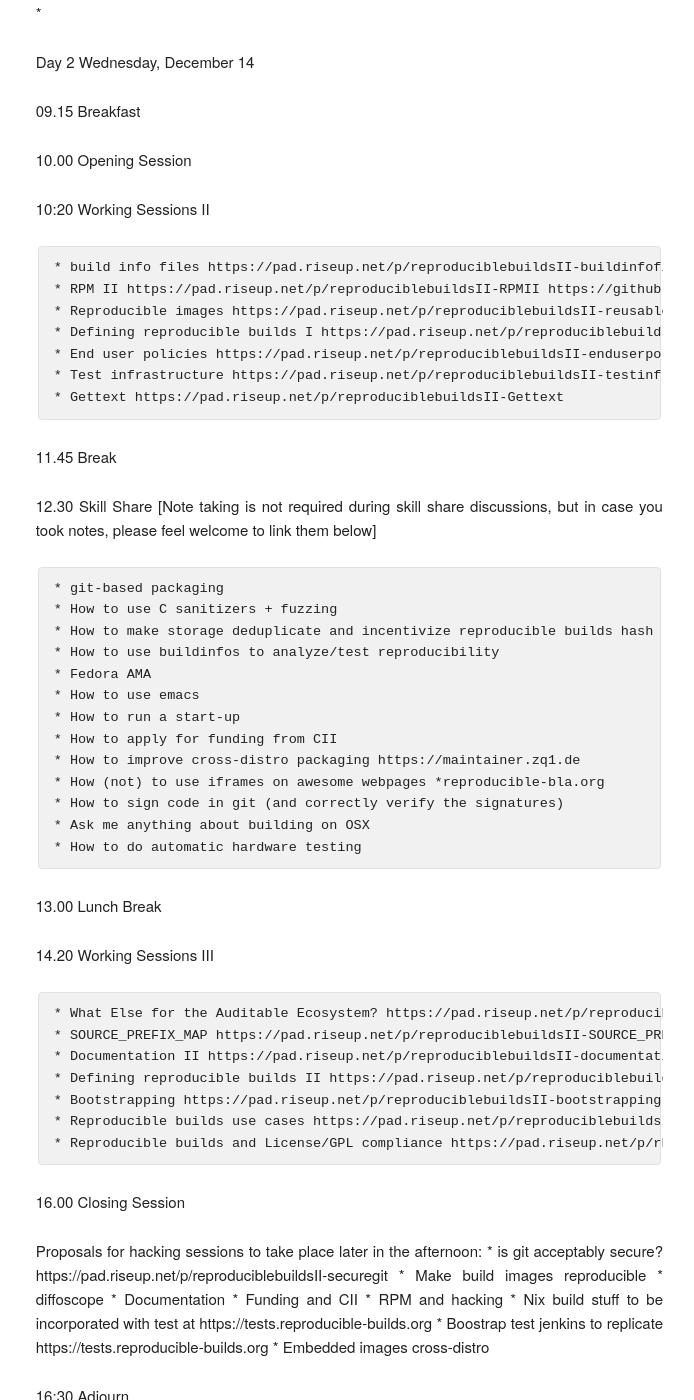
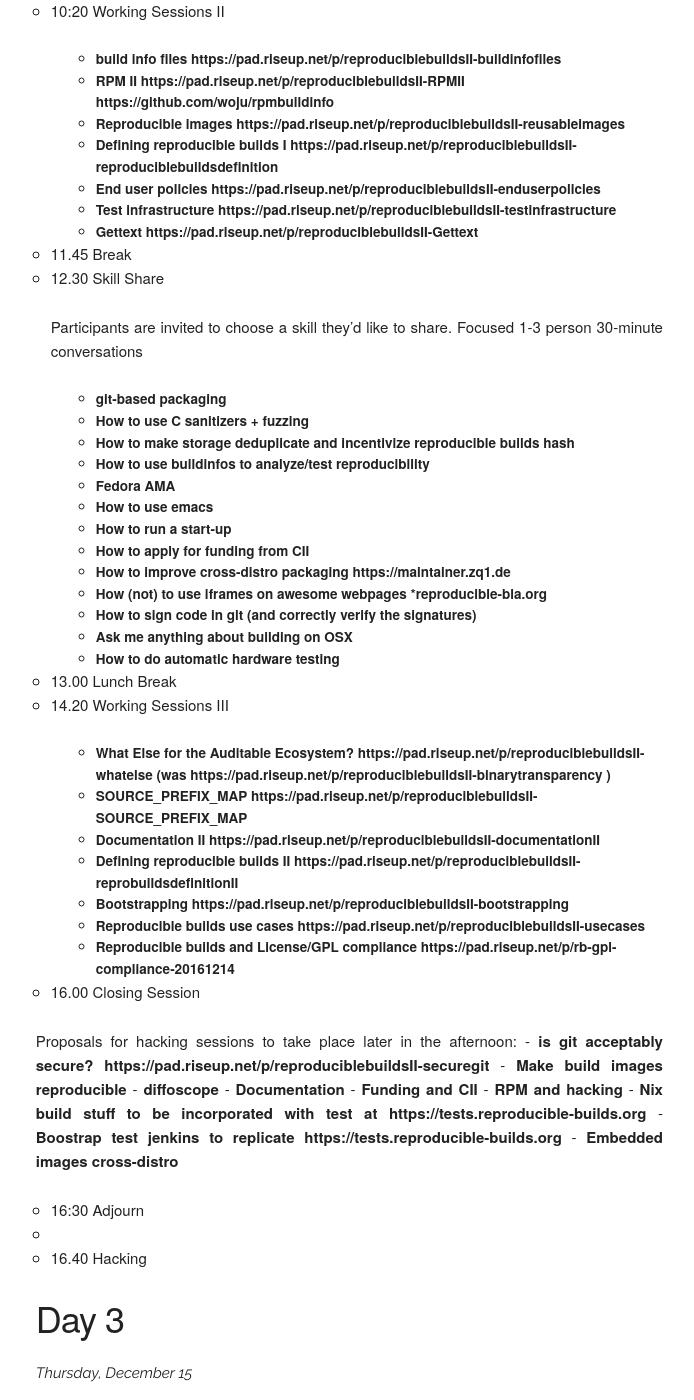
Before and after one commit to prototypefund/reproducible-website, a Jekyll site: the page built from _events/berlin2016/agenda.md, in a window 1280 px wide and 1400 px high, scrolled down 1349 px. Shown: the whole window, without its empty margins (457-1151 px from the left). Built offline with Jekyll 4.4.1, drawn with Linux system fonts in a browser that asks for light colours; some web fonts are replaced; some of the changed text lies outside the part shown.

Commit message:
reformat
Signed-off-by: Holger Levsen <holger@layer-acht.org>

```diff
--- a/_events/berlin2016/agenda.md
+++ b/_events/berlin2016/agenda.md
@@ -6,182 +6,157 @@
 permalink: /events/berlin2016/agenda/
 ---
 
-Reproducible Builds Summit II
-December 13-15, 2016. Berlin, Germany
-
-Agenda
 
 Day 1
-Tuesday, December 13
+-----
 
-09.15 Breakfast
+*Tuesday, December 13*
 
-10.00 Opening Session
+*    09.15 Breakfast
+*    10.00 Opening Session
+*    11.00 Project Showcase
+     -   **Reproducible FreeBSD**
+     -   **Status stretch and buster**
+     -   **buildinfo.debian.net**
+     -   **openSUSE**
+     -   **Test reproducible-builds.org. How we constantly test Debian**
+     -   **Eliminating absolute build paths from debusgging info and other things**
+     -   **OpenWrt, coreboot, LEDE**
+     -   **F-Droid. Reproducible Adroid apps**
+     -   **Building reproducible Tails ISO images [work in progress]**
+*    11.50 Break
+*    12.15 Agenda Brainstorming https://pad.riseup.net/p/reproduciblebuildsII-agendabrainstorming
 
-11.00 Project Showcase
+*    13.20 Lunch Break
+*    14.30 Working Sessions I
+     -   **diffoscope https://pad.riseup.net/p/reproduciblebuildsII-diffoscop**
+     -   **reprotest https://pad.riseup.net/p/reproduciblebuildsII-reprotest**
+     -   **Documentation https://pad.riseup.net/p/reproduciblebuildsII-documentation**
+     -   **User verification https://pad.riseup.net/p/reproduciblebuildsII-userverification**
+     -   **Embedded https://pad.riseup.net/p/reproduciblebuildsII-embedded**
+     -   **RPM https://pad.riseup.net/p/reproduciblebuildsII-RPM**
 
-	* Reproducible FreeBSD
-	* Status stretch and buster
-	* buildinfo.debian.net
-	* openSUSE
-	* Test reproducible-builds.org. How we constantly test Debian
-	* Eliminating absolute build paths from debusgging info and other things
-	* OpenWrt, coreboot, LEDE
-	* F-Droid. Reproducible Adroid apps
-	* Building reproducible Tails ISO images [work in progress]
+*    16.00 Closing Session
 
-11.50 Break
+*    Proposals for hacking sessions to take place later in the afternoon:
+     -   **SquashFS**
+     -   **FreeBSD filesystems**
+     -   **Pyton packages in git**
+     -   **Gettext**
+     -   **Make diffoscope deal with Android apks**
+     -   **Markdowns**
 
-12.15 Agenda Brainstorming
-https://pad.riseup.net/p/reproduciblebuildsII-agendabrainstorming
+*    16:20 Adjourn
+*    16:30 Hacking
+     -   **http://pkgsrc.se/files.php?messageId=20161213154459.CB044FBA6@cvs.NetBSD.org**
 
-13.20 Lunch Break
+Day 2
+-----
 
-14.30 Working Sessions I
-	* diffoscope https://pad.riseup.net/p/reproduciblebuildsII-diffoscope
-	* reprotest https://pad.riseup.net/p/reproduciblebuildsII-reprotest
-	* Documentation https://pad.riseup.net/p/reproduciblebuildsII-documentation
-	* User verification https://pad.riseup.net/p/reproduciblebuildsII-userverification
-	* Embedded https://pad.riseup.net/p/reproduciblebuildsII-embedded
-	* RPM https://pad.riseup.net/p/reproduciblebuildsII-RPM
+*Wednesday, December 14*
 
-16.00 Closing Session
+*    09.15 Breakfast
+*    10.00 Opening Session
+*    10:20 Working Sessions II
+
+     -   **build info files https://pad.riseup.net/p/reproduciblebuildsII-buildinfofiles**
+     -   **RPM II https://pad.riseup.net/p/reproduciblebuildsII-RPMII https://github.com/woju/rpmbuildinfo**
+     -   **Reproducible images https://pad.riseup.net/p/reproduciblebuildsII-reusableimages**
+     -   **Defining reproducible builds I https://pad.riseup.net/p/reproduciblebuildsII-reproduciblebuildsdefinition**
+     -   **End user policies https://pad.riseup.net/p/reproduciblebuildsII-enduserpolicies**
+     -   **Test infrastructure https://pad.riseup.net/p/reproduciblebuildsII-testinfrastructure**
+     -   **Gettext https://pad.riseup.net/p/reproduciblebuildsII-Gettext**
+
+*    11.45 Break
+*    12.30 Skill Share
+
+     Participants are invited to choose a skill they'd like to share.
+     Focused 1-3 person 30-minute conversations
+
+     -   **git-based packaging**
+     -   **How to use C sanitizers + fuzzing**
+     -   **How to make storage deduplicate and incentivize reproducible builds hash**
+     -   **How to use buildinfos to analyze/test reproducibility**
+     -   **Fedora AMA**
+     -   **How to use emacs**
+     -   **How to run a start-up**
+     -   **How to apply for funding from CII**
+     -   **How to improve cross-distro packaging https://maintainer.zq1.de**
+     -   **How (not) to use iframes on awesome webpages *reproducible-bla.org**
+     -   **How to sign code in git (and correctly verify the signatures)**
+     -   **Ask me anything about building on OSX**
+     -   **How to do automatic hardware testing**
+
+*    13.00 Lunch Break
+*    14.20 Working Sessions III
+
+     -   **What Else for the Auditable Ecosystem? https://pad.riseup.net/p/reproduciblebuildsII-whatelse (was https://pad.riseup.net/p/reproduciblebuildsII-binarytransparency )**
+     -   **SOURCE_PREFIX_MAP https://pad.riseup.net/p/reproduciblebuildsII-SOURCE_PREFIX_MAP**
+     -   **Documentation II https://pad.riseup.net/p/reproduciblebuildsII-documentationII**
+     -   **Defining reproducible builds II https://pad.riseup.net/p/reproduciblebuildsII-reprobuildsdefinitionII**
+     -   **Bootstrapping https://pad.riseup.net/p/reproduciblebuildsII-bootstrapping**
+     -   **Reproducible builds use cases https://pad.riseup.net/p/reproduciblebuildsII-usecases**
+     -   **Reproducible builds and License/GPL compliance https://pad.riseup.net/p/rb-gpl-compliance-20161214**
+
+*    16.00 Closing Session
 
 Proposals for hacking sessions to take place later in the afternoon:
-	* SquashFS
-	* FreeBSD filesystems
-	* Pyton packages in git
-	* Gettext
-	* Make diffoscope deal with Android apks
-	* Markdowns
+     -   **is git acceptably secure? https://pad.riseup.net/p/reproduciblebuildsII-securegit**
+     -   **Make build images reproducible**
+     -   **diffoscope**
+     -   **Documentation**
+     -   **Funding and CII**
+     -   **RPM and hacking**
+     -   **Nix build stuff to be incorporated with test at https://tests.reproducible-builds.org**
+     -   **Boostrap test jenkins to replicate https://tests.reproducible-builds.org**
+     -   **Embedded images cross-distro**
 
-16:20 Adjourn
-
-16:30 Hacking
-[Please feel welcome to add here links to any documentation related to your hacking efforts]
-	* http://pkgsrc.se/files.php?messageId=20161213154459.CB044FBA6@cvs.NetBSD.org
-	*
-	*
-
-Day 2
-Wednesday, December 14
-
-09.15 Breakfast
-
-10.00 Opening Session
-
-10:20 Working Sessions II
-
-	* build info files https://pad.riseup.net/p/reproduciblebuildsII-buildinfofiles
-	* RPM II https://pad.riseup.net/p/reproduciblebuildsII-RPMII https://github.com/woju/rpmbuildinfo
-	* Reproducible images https://pad.riseup.net/p/reproduciblebuildsII-reusableimages
-	* Defining reproducible builds I https://pad.riseup.net/p/reproduciblebuildsII-reproduciblebuildsdefinition
-	* End user policies https://pad.riseup.net/p/reproduciblebuildsII-enduserpolicies
-	* Test infrastructure https://pad.riseup.net/p/reproduciblebuildsII-testinfrastructure
-	* Gettext https://pad.riseup.net/p/reproduciblebuildsII-Gettext
-
-11.45 Break
-
-12.30 Skill Share
-[Note taking is not required during skill share discussions, but in case you took notes, please feel welcome to link them below]
-
-	* git-based packaging
-	* How to use C sanitizers + fuzzing
-	* How to make storage deduplicate and incentivize reproducible builds hash
-	* How to use buildinfos to analyze/test reproducibility
-	* Fedora AMA
-	* How to use emacs
-	* How to run a start-up
-	* How to apply for funding from CII
-	* How to improve cross-distro packaging https://maintainer.zq1.de
-	* How (not) to use iframes on awesome webpages *reproducible-bla.org
-	* How to sign code in git (and correctly verify the signatures)
-	* Ask me anything about building on OSX
-	* How to do automatic hardware testing
-
-13.00 Lunch Break
-
-14.20 Working Sessions III
-
-	* What Else for the Auditable Ecosystem? https://pad.riseup.net/p/reproduciblebuildsII-whatelse (was https://pad.riseup.net/p/reproduciblebuildsII-binarytransparency )
-	* SOURCE_PREFIX_MAP https://pad.riseup.net/p/reproduciblebuildsII-SOURCE_PREFIX_MAP
-	* Documentation II https://pad.riseup.net/p/reproduciblebuildsII-documentationII
-	* Defining reproducible builds II https://pad.riseup.net/p/reproduciblebuildsII-reprobuildsdefinitionII
-	* Bootstrapping https://pad.riseup.net/p/reproduciblebuildsII-bootstrapping
-	* Reproducible builds use cases https://pad.riseup.net/p/reproduciblebuildsII-usecases
-	* Reproducible builds and License/GPL compliance https://pad.riseup.net/p/rb-gpl-compliance-20161214
-
-16.00 Closing Session
-
-Proposals for hacking sessions to take place later in the afternoon:
-	* is git acceptably secure? https://pad.riseup.net/p/reproduciblebuildsII-securegit
-	* Make build images reproducible
-	* diffoscope
-	* Documentation
-	* Funding and CII
-	* RPM and hacking
-	* Nix build stuff to be incorporated with test at https://tests.reproducible-builds.org
-	* Boostrap test jenkins to replicate https://tests.reproducible-builds.org
-	* Embedded images cross-distro
-
-16:30 Adjourn
-
-16.40 Hacking
-[Please feel welcome to add here links to any documentation related to your hacking efforts]
-	*
-	*
-	*
+*    16:30 Adjourn
+*
+*    16.40 Hacking
 
 
 Day 3
-Thursday, December 15
+-----
 
-09.15 Breakfast
+*Thursday, December 15*
 
-10.00 Opening Session
+*    09.15 Breakfast
+*    10.00 Opening Session
+*    10:20 Working Sessions VI
 
-10:20 Working Sessions VI
+     -   **Cross-distro collaboration on reproducible builds https://pad.riseup.net/p/reproduciblebuildsII-crossdistro**
+     -   **Boostrapping II https://pad.riseup.net/p/reproduciblebuildsII-bootstrappingII**
+     -   **Documentation III https://pad.riseup.net/p/reproduciblebuildsII-documentationIII**
+     -   **Binary transparency II https://pad.riseup.net/p/reproduciblebuildsII-binarytransparencyII**
+     -   **State of Reproducible Builds https://pad.riseup.net/p/reproduciblebuildsII-stateofreproduciblebuilds**
 
-	* Cross-distro collaboration on reproducible builds https://pad.riseup.net/p/reproduciblebuildsII-crossdistro
-	* Boostrapping II https://pad.riseup.net/p/reproduciblebuildsII-bootstrappingII
-	* Documentation III https://pad.riseup.net/p/reproduciblebuildsII-documentationIII
-	* Binary transparency II https://pad.riseup.net/p/reproduciblebuildsII-binarytransparencyII
-	* State of Reproducible Builds https://pad.riseup.net/p/reproduciblebuildsII-stateofreproduciblebuilds
-
-11:50 Break
-
-12:05 Reporting session outcomes
+*    11:50 Break
+*    12:05 Reporting session outcomes
 
 Proposals for hacking sessions to take place today:
-	* diffoscope debug https://pad.riseup.net/p/reproduciblebuildsII-diffoscopedebug
-	* diffoscope everything
-	* RPM
-	* Documentation
-	* buildinfo
-	* looking at buildinfo coming from different architectures
-	* Gettext
-	* FreeBSD filesystems
-	* Android documentation
-	* Reproducing the test environment and documenting it
-	* bootstrapped.org
-	* Debian infrastructure
-	* Binary transparency log
-	* Android infrastructure
+     -   **diffoscope debug https://pad.riseup.net/p/reproduciblebuildsII-diffoscopedebug**
+     -   **diffoscope everything**
+     -   **RPM**
+     -   **Documentation**
+     -   **buildinfo**
+     -   **looking at buildinfo coming from different architectures**
+     -   **Gettext**
+     -   **FreeBSD filesystems**
+     -   **Android documentation**
+     -   **Reproducing the test environment and documenting it**
+     -   **bootstrapped.org**
+     -   **Debian infrastructure**
+     -   **Binary transparency log**
+     -   **Android infrastructure**
 
-12:30 Hacking
+*    12:30 Hacking
 
-[Please feel welcome to add here links to any documentation related to your hacking efforts]
-	*  F-droid and append-only publication log (documented through pictured sketch: reproduciblebuildsII-FDroidpublicationlog_01.jpg)
-	*
-	*
+     -   ** F-droid and append-only publication log (documented through pictured sketch: reproduciblebuildsII-FDroidpublicationlog_01.jpg)**
 
-13:15 Lunch Break
-
-14:30 2017 Look Ahead Session
-https://pad.riseup.net/p/reproduciblebuildsII-2017lookahead
-
-15.00 Closing Session
-
-15.30 Adjourn
+*    13:15 Lunch Break
+*    14:30 2017 Look Ahead Session  https://pad.riseup.net/p/reproduciblebuildsII-2017lookahead
+*    15.00 Closing Session
+*    15.30 Adjourn
 
 -
```
